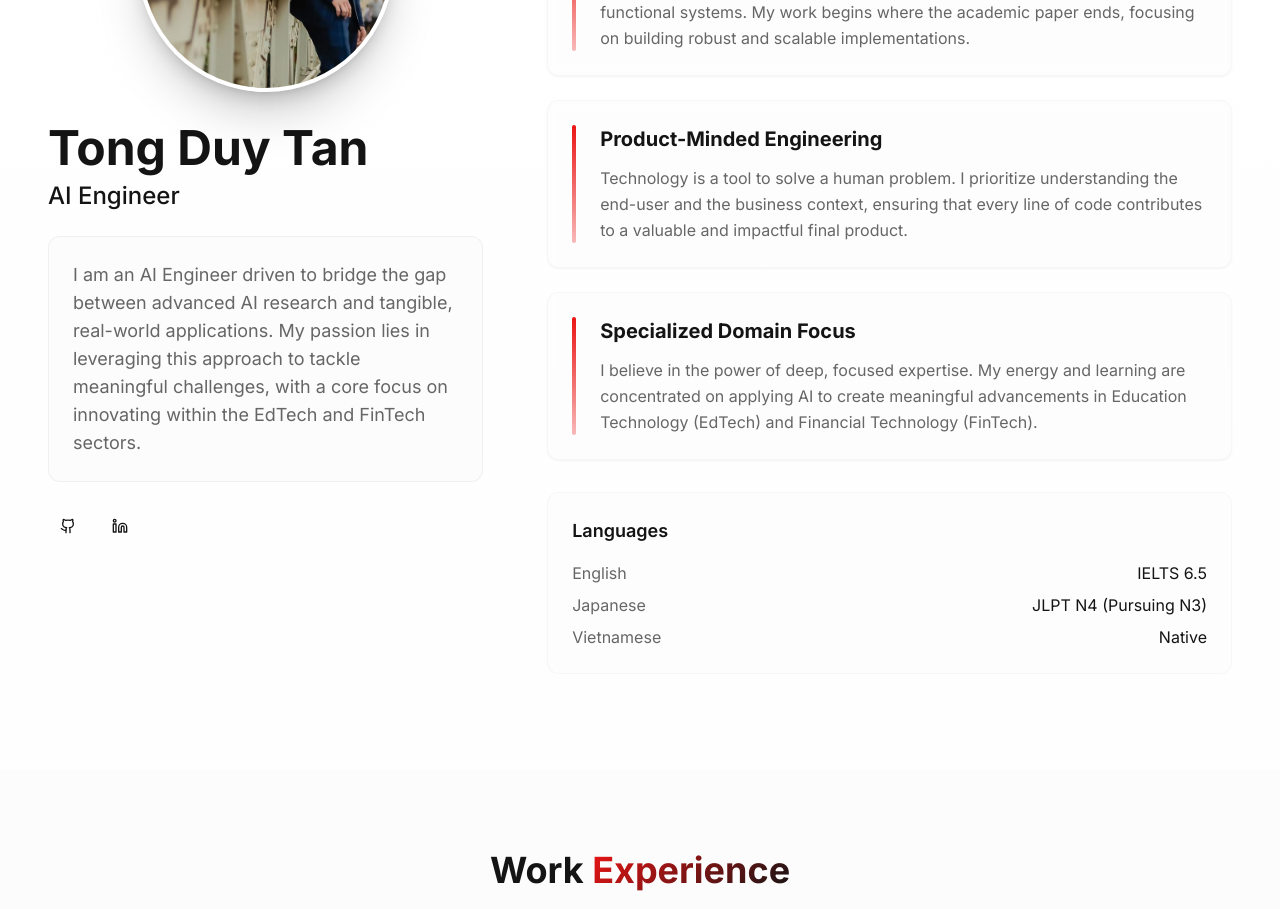
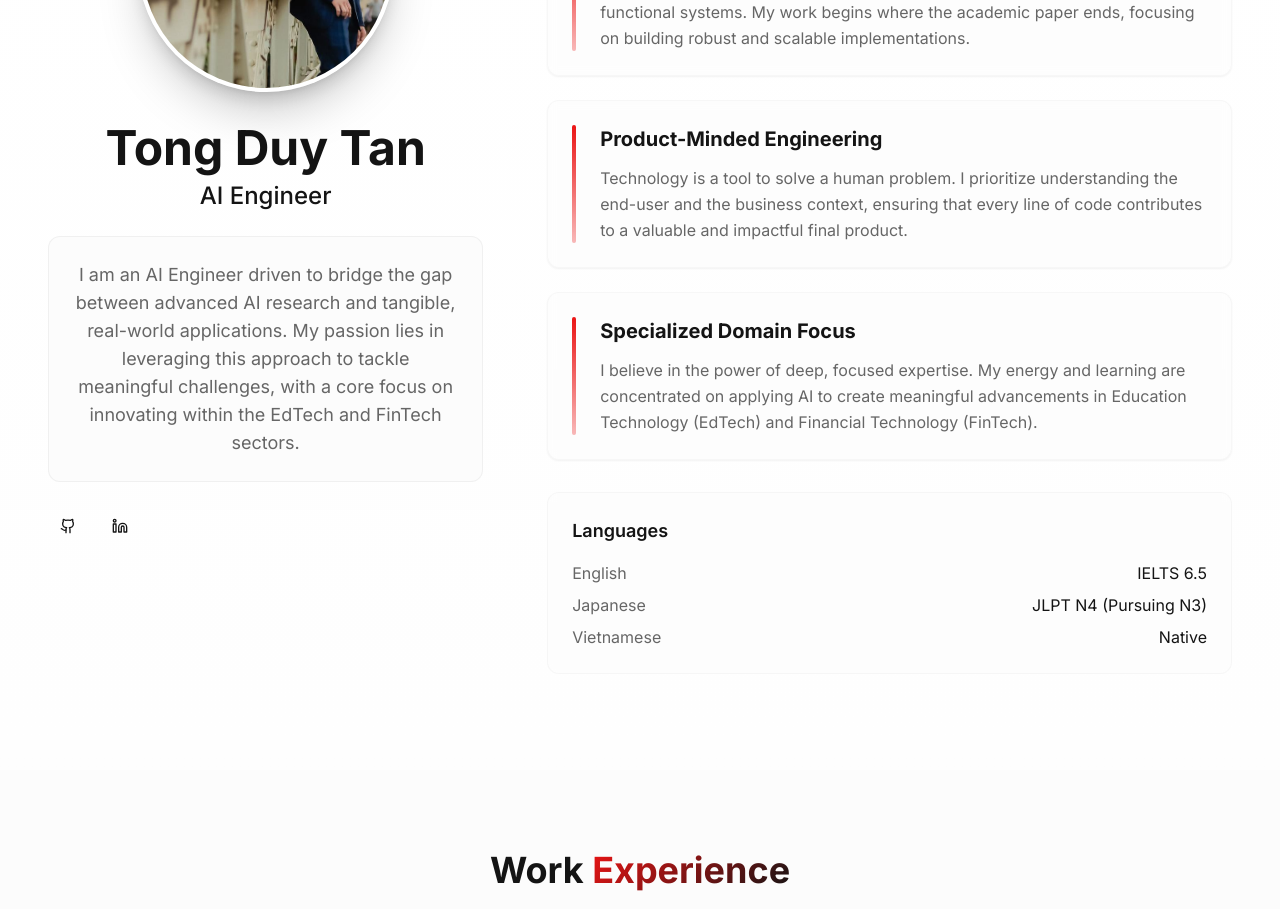
Before and after one commit to WelsneilT/My-portfolio, a React (Vite) app: page / in a window 1280 px wide. Shown: the part 1060-1969 px from the top of the page. Built offline with nearby package versions, Linux system fonts and the light colour scheme.

Commit message:
Changes
Co-authored-by: WelsneilT <118328674+WelsneilT@users.noreply.github.com>

```diff
--- a/src/components/ui/about-section.tsx
+++ b/src/components/ui/about-section.tsx
@@ -46,7 +46,7 @@ const AboutSection = () => {
             </div>
 
             {/* Identity Section */}
-            <div className="space-y-6 text-center lg:text-left">
+            <div className="space-y-6 text-center">
               <div>
                 <h1 className="text-4xl lg:text-5xl font-bold text-foreground mb-2">
                   Tong Duy Tan
```
